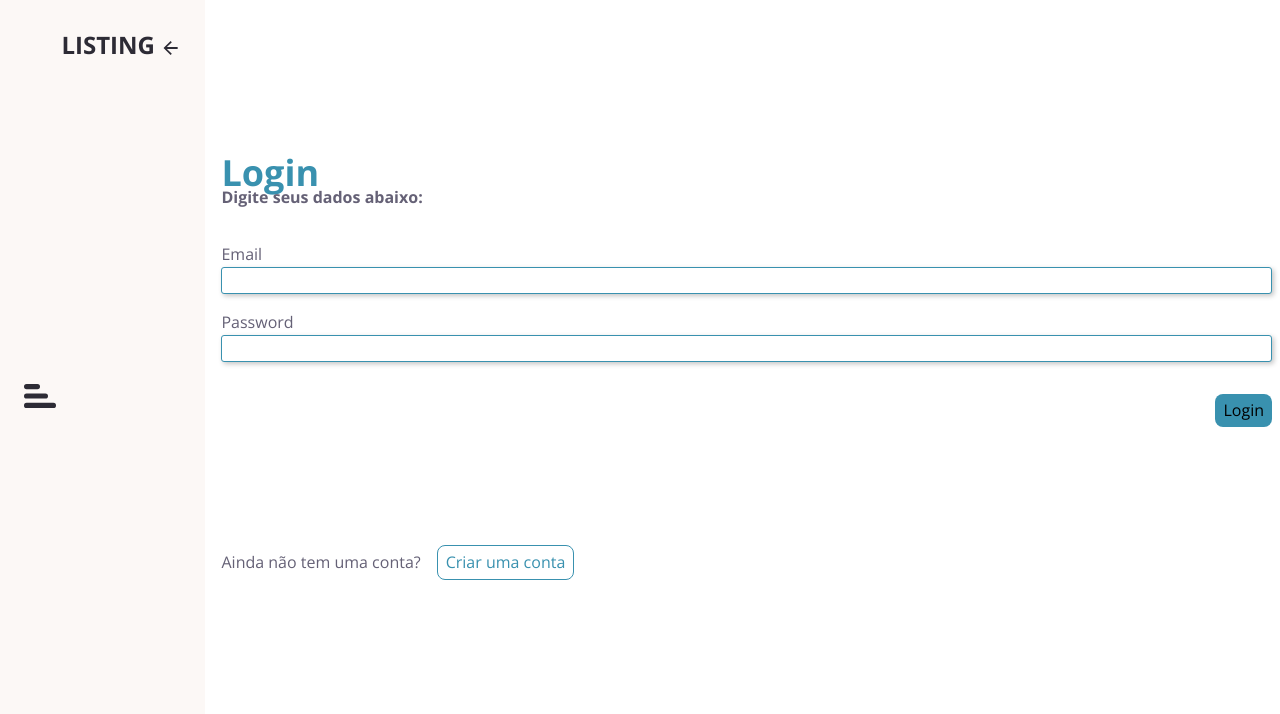
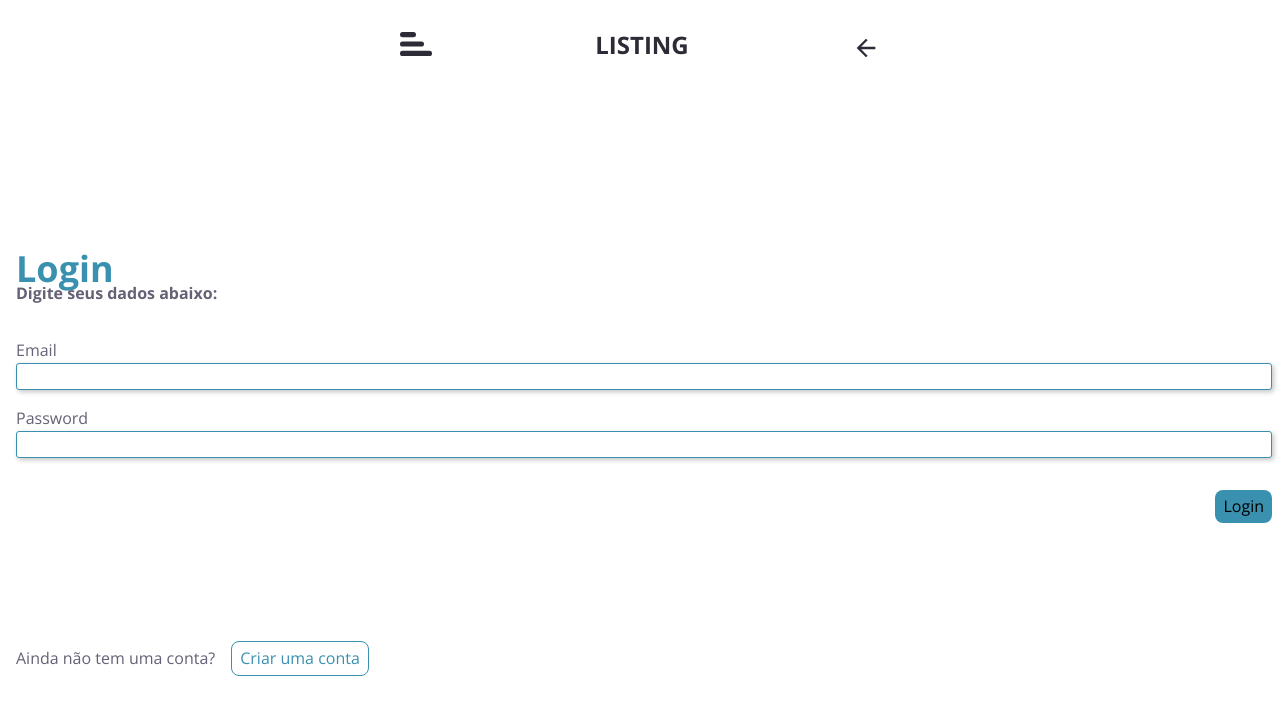
Before and after one commit to pedroviana71/taskManagerReact, a React (Create React App) app: page /login in a window 1280 px wide. Shown: the top 714 px of the page. Built offline with nearby package versions, Linux system fonts and the light colour scheme.

Commit message:
created a kestop version of the app

```diff
--- a/src/App.tsx
+++ b/src/App.tsx
@@ -2,25 +2,21 @@ import { Outlet } from "react-router-dom";
 import Header from "./components/header";
 import useWindowDimensions from "./utils/customHooks/useWindowDimensions";
 import styles from "./App.module.scss";
-
-const desktop = {
-  height: "100vh",
-  display: "flex",
-  backgroundColor: "rgba(249, 242, 237, 0.5)",
-};
 
 const mobile = {
   height: "100vh",
   display: "flex",
   flexGrow: 1,
   flexDirection: "column",
-  backgroundColor: "rgba(249, 242, 237, 0.5)",
 };
 
 const App = () => {
   const { width } = useWindowDimensions();
   return (
-    <main style={width > 900 ? desktop : mobile} className={styles.global}>
+    <main
+      style={(width < 900 ? mobile : null) as React.CSSProperties}
+      className={styles.global}
+    >
       <Header />
       <Outlet />
     </main>
--- a/src/components/category/createCategory/index.module.scss
+++ b/src/components/category/createCategory/index.module.scss
@@ -37,3 +37,15 @@
     font-size: 24px;
   }
 }
+
+@media screen and (min-width: 900px) {
+  .container {
+    margin: 0px 200px;
+  }
+}
+
+@media screen and (min-width: 1200px) {
+  .container {
+    margin: 0px 400px;
+  }
+}
--- a/src/components/category/index.module.scss
+++ b/src/components/category/index.module.scss
@@ -4,7 +4,6 @@
   display: flex;
   flex-direction: column;
   text-align: center;
-  overflow-y: scroll;
   position: relative;
   .warningAddCategory {
     color: color.$black100;
@@ -38,3 +37,15 @@
     right: 36px;
   }
 }
+
+@media screen and (min-width: 900px) {
+  .container {
+    margin: 0px 200px;
+  }
+}
+
+@media screen and (min-width: 1200px) {
+  .container {
+    margin: 0px 400px;
+  }
+}
--- a/src/components/createTask/index.module.scss
+++ b/src/components/createTask/index.module.scss
@@ -61,3 +61,15 @@
     background-color: color.$black10;
   }
 }
+
+@media screen and (min-width: 900px) {
+  .container {
+    margin: 0px 200px;
+  }
+}
+
+@media screen and (min-width: 1200px) {
+  .container {
+    margin: 0px 400px;
+  }
+}
--- a/src/components/header/index.module.scss
+++ b/src/components/header/index.module.scss
@@ -19,3 +19,15 @@
     color: color.$black100;
   }
 }
+
+@media screen and (min-width: 900px) {
+  .container {
+    margin: 32px 200px;
+  }
+}
+
+@media screen and (min-width: 1200px) {
+  .container {
+    margin: 32px 400px;
+  }
+}
--- a/src/components/sideBar/index.module.scss
+++ b/src/components/sideBar/index.module.scss
@@ -49,3 +49,15 @@
     }
   }
 }
+
+@media screen and (min-width: 900px) {
+  .container {
+    margin: 0px 200px;
+  }
+}
+
+@media screen and (min-width: 1200px) {
+  .container {
+    margin: 0px 400px;
+  }
+}
--- a/src/components/tasks/tasks.module.scss
+++ b/src/components/tasks/index.module.scss
@@ -22,3 +22,15 @@
     color: color.$black100;
   }
 }
+
+@media screen and (min-width: 900px) {
+  .container {
+    margin: 0px 200px;
+  }
+}
+
+@media screen and (min-width: 1200px) {
+  .container {
+    margin: 0px 400px;
+  }
+}
--- a/src/components/tasks/index.tsx
+++ b/src/components/tasks/index.tsx
@@ -1,4 +1,4 @@
-import styles from "./tasks.module.scss";
+import styles from "./index.module.scss";
 import { useState } from "react";
 
 import {
```
